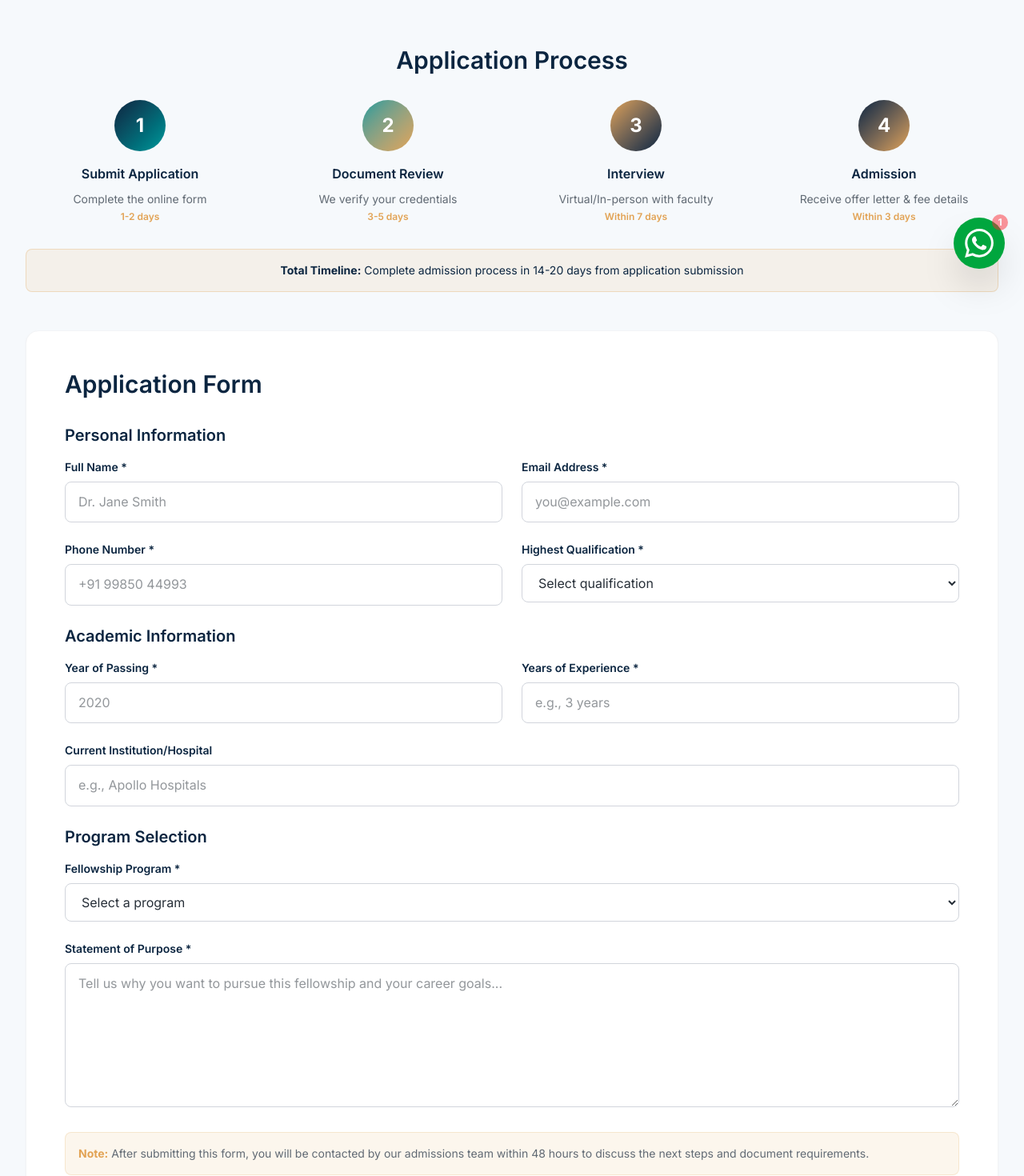
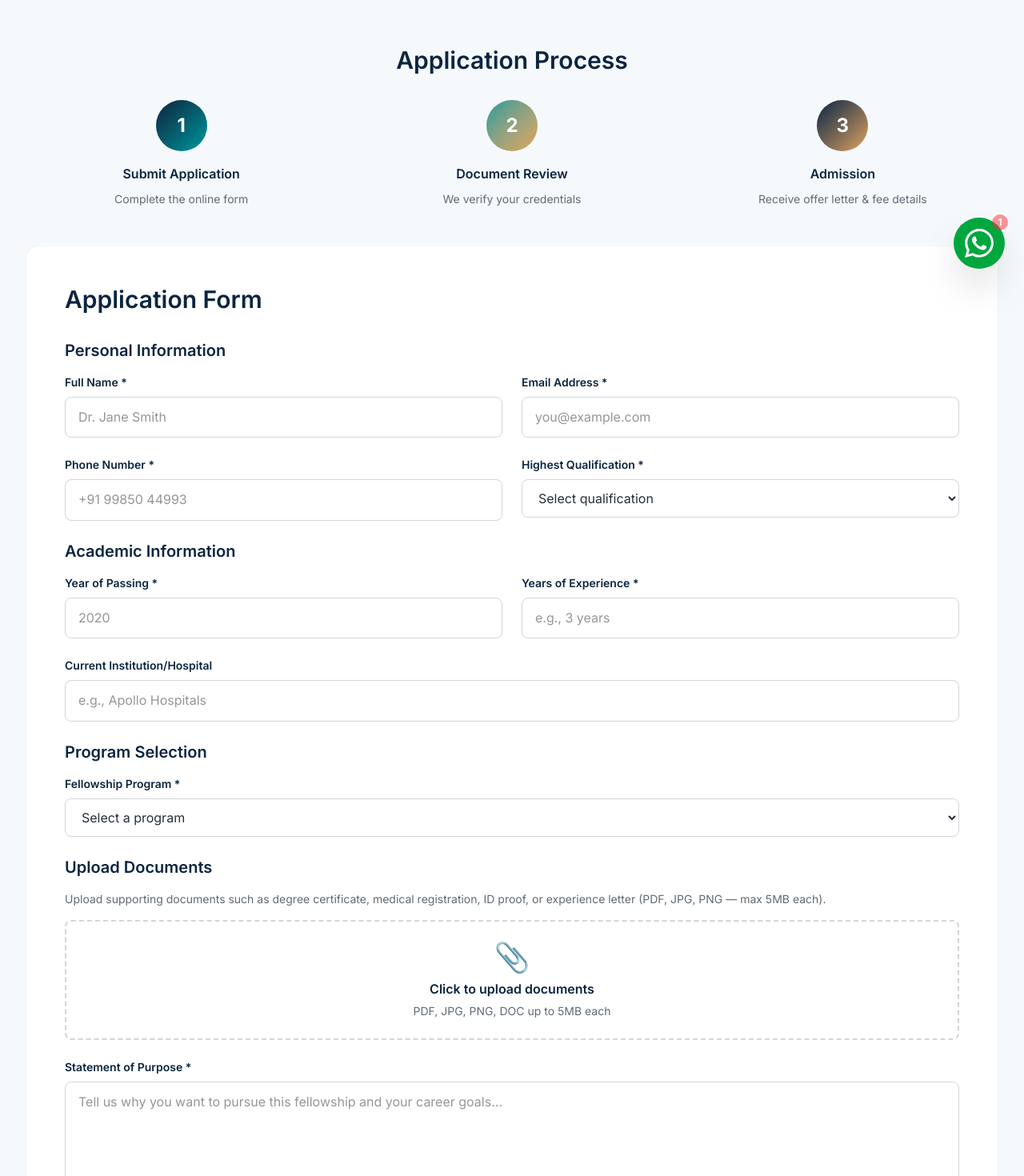
Before and after one commit to medfellowacademy/Website, a Next.js app: page /apply in a window 1280 px wide. Shown: the part 440-1910 px from the top of the page at 80% size. Built offline with nearby package versions, Linux system fonts and the light colour scheme.

Commit message:
Apply page: remove Interview step, remove day labels, remove timeline, add document upload

```diff
--- a/app/api/applications/route.ts
+++ b/app/api/applications/route.ts
@@ -3,8 +3,21 @@ import { supabase } from '@/lib/supabase';
 
 export async function POST(request: NextRequest) {
   try {
-    const body = await request.json();
-    const { first_name, last_name, email, phone, program, qualification, experience, message } = body;
+    const fd = await request.formData();
+    const first_name = fd.get('first_name') as string;
+    const last_name = fd.get('last_name') as string;
+    const email = fd.get('email') as string;
+    const phone = fd.get('phone') as string;
+    const program = fd.get('program') as string;
+    const qualification = fd.get('qualification') as string;
+    const experience = fd.get('experience') as string;
+    const message = fd.get('message') as string;
+
+    const files = fd.getAll('documents') as File[];
+    const documentNames = files.filter(f => f.size > 0).map(f => f.name);
+    const fullMessage = documentNames.length > 0
+      ? `${message}\n\n[Attached documents: ${documentNames.join(', ')}]`
+      : message;
 
     if (!first_name || !email || !phone || !program || !qualification) {
       return NextResponse.json({ error: 'Required fields missing' }, { status: 400 });
@@ -12,7 +25,7 @@ export async function POST(request: NextRequest) {
 
     const { data, error } = await supabase
       .from('applications')
-      .insert([{ first_name, last_name, email, phone, program, qualification, experience, message, status: 'pending' }])
+      .insert([{ first_name, last_name, email, phone, program, qualification, experience, message: fullMessage, status: 'pending' }])
       .select()
       .single();
 
--- a/app/apply/page.tsx
+++ b/app/apply/page.tsx
@@ -15,6 +15,7 @@ export default function ApplyPage() {
     currentInstitution: '',
     statement: ''
   });
+  const [documentFiles, setDocumentFiles] = useState<File[]>([]);
   const [submitting, setSubmitting] = useState(false);
   const [submitted, setSubmitted] = useState(false);
   const [error, setError] = useState('');
@@ -28,23 +29,25 @@ export default function ApplyPage() {
       const first_name = nameParts[0] || '';
       const last_name = nameParts.slice(1).join(' ') || '';
 
+      const fd = new FormData();
+      fd.append('first_name', first_name);
+      fd.append('last_name', last_name);
+      fd.append('email', formData.email);
+      fd.append('phone', formData.phone);
+      fd.append('program', formData.program);
+      fd.append('qualification', formData.qualification);
+      fd.append('experience', formData.experience);
+      fd.append('message', formData.statement);
+      documentFiles.forEach((file) => fd.append('documents', file));
+
       const res = await fetch('/api/applications', {
         method: 'POST',
-        headers: { 'Content-Type': 'application/json' },
-        body: JSON.stringify({
-          first_name,
-          last_name,
-          email: formData.email,
-          phone: formData.phone,
-          program: formData.program,
-          qualification: formData.qualification,
-          experience: formData.experience,
-          message: formData.statement,
-        }),
+        body: fd,
       });
       const result = await res.json();
       if (!res.ok) throw new Error(result.error || 'Submission failed');
       setSubmitted(true);
+      setDocumentFiles([]);
       setFormData({ fullName: '', email: '', phone: '', qualification: '', yearOfPassing: '', program: '', experience: '', currentInstitution: '', statement: '' });
     } catch (err: unknown) {
       setError(err instanceof Error ? err.message : 'Something went wrong. Please try again.');
@@ -76,14 +79,13 @@ export default function ApplyPage() {
           {/* Application Steps */}
           <div className="mb-12">
             <h2 className="text-2xl md:text-3xl font-heading font-bold text-primary mb-6 md:mb-8 text-center">Application Process</h2>
-            <div className="grid grid-cols-2 md:grid-cols-4 gap-4 md:gap-6 mb-8">
+            <div className="grid grid-cols-1 md:grid-cols-3 gap-4 md:gap-6 mb-8">
               <div className="text-center">
                 <div className="w-16 h-16 mx-auto mb-4 bg-linear-to-br from-primary to-secondary rounded-full flex items-center justify-center text-white text-2xl font-bold">
                   1
                 </div>
                 <h3 className="font-semibold text-primary mb-2">Submit Application</h3>
                 <p className="text-sm text-text-secondary">Complete the online form</p>
-                <p className="text-xs text-accent mt-1 font-semibold">1-2 days</p>
               </div>
               <div className="text-center">
                 <div className="w-16 h-16 mx-auto mb-4 bg-linear-to-br from-secondary to-accent rounded-full flex items-center justify-center text-white text-2xl font-bold">
@@ -91,28 +93,16 @@ export default function ApplyPage() {
                 </div>
                 <h3 className="font-semibold text-primary mb-2">Document Review</h3>
                 <p className="text-sm text-text-secondary">We verify your credentials</p>
-                <p className="text-xs text-accent mt-1 font-semibold">3-5 days</p>
-              </div>
-              <div className="text-center">
-                <div className="w-16 h-16 mx-auto mb-4 bg-linear-to-br from-accent to-primary rounded-full flex items-center justify-center text-white text-2xl font-bold">
-                  3
-                </div>
-                <h3 className="font-semibold text-primary mb-2">Interview</h3>
-                <p className="text-sm text-text-secondary">Virtual/In-person with faculty</p>
-                <p className="text-xs text-accent mt-1 font-semibold">Within 7 days</p>
               </div>
               <div className="text-center">
                 <div className="w-16 h-16 mx-auto mb-4 bg-linear-to-br from-primary to-accent rounded-full flex items-center justify-center text-white text-2xl font-bold">
-                  4
+                  3
                 </div>
                 <h3 className="font-semibold text-primary mb-2">Admission</h3>
                 <p className="text-sm text-text-secondary">Receive offer letter & fee details</p>
-                <p className="text-xs text-accent mt-1 font-semibold">Within 3 days</p>
               </div>
             </div>
-            <div className="bg-accent/10 border border-accent/30 rounded-lg p-4 text-center">
-              <p className="text-sm text-primary"><strong>Total Timeline:</strong> Complete admission process in 14-20 days from application submission</p>
-            </div>
+
           </div>
 
           {/* Application Form */}
@@ -257,6 +247,41 @@ export default function ApplyPage() {
                 </div>
               </div>
 
+              {/* Document Upload */}
+              <div>
+                <h3 className="text-xl font-heading font-semibold text-primary mb-4">Upload Documents</h3>
+                <p className="text-sm text-text-secondary mb-4">Upload supporting documents such as degree certificate, medical registration, ID proof, or experience letter (PDF, JPG, PNG — max 5MB each).</p>
+                <div className="border-2 border-dashed border-gray-300 rounded-lg p-6 text-center hover:border-secondary transition-colors">
+                  <input
+                    type="file"
+                    id="documents"
+                    multiple
+                    accept=".pdf,.jpg,.jpeg,.png,.doc,.docx"
+                    className="hidden"
+                    onChange={(e) => setDocumentFiles(Array.from(e.target.files || []))}
+                  />
+                  <label htmlFor="documents" className="cursor-pointer block">
+                    <div className="text-4xl mb-2">📎</div>
+                    <p className="text-primary font-semibold">Click to upload documents</p>
+                    <p className="text-sm text-text-secondary mt-1">PDF, JPG, PNG, DOC up to 5MB each</p>
+                  </label>
+                  {documentFiles.length > 0 && (
+                    <div className="mt-4 text-left space-y-1">
+                      {documentFiles.map((file, i) => (
+                        <div key={i} className="flex items-center justify-between py-1 px-3 bg-green-50 rounded text-sm">
+                          <span className="text-green-700">✓ {file.name}</span>
+                          <button
+                            type="button"
+                            onClick={() => setDocumentFiles(documentFiles.filter((_, j) => j !== i))}
+                            className="text-red-400 hover:text-red-600 ml-2 font-bold"
+                          >×</button>
+                        </div>
+                      ))}
+                    </div>
+                  )}
+                </div>
+              </div>
+
               {/* Statement of Purpose */}
               <div>
                 <label className="block text-sm font-semibold text-primary mb-2">Statement of Purpose *</label>
```
